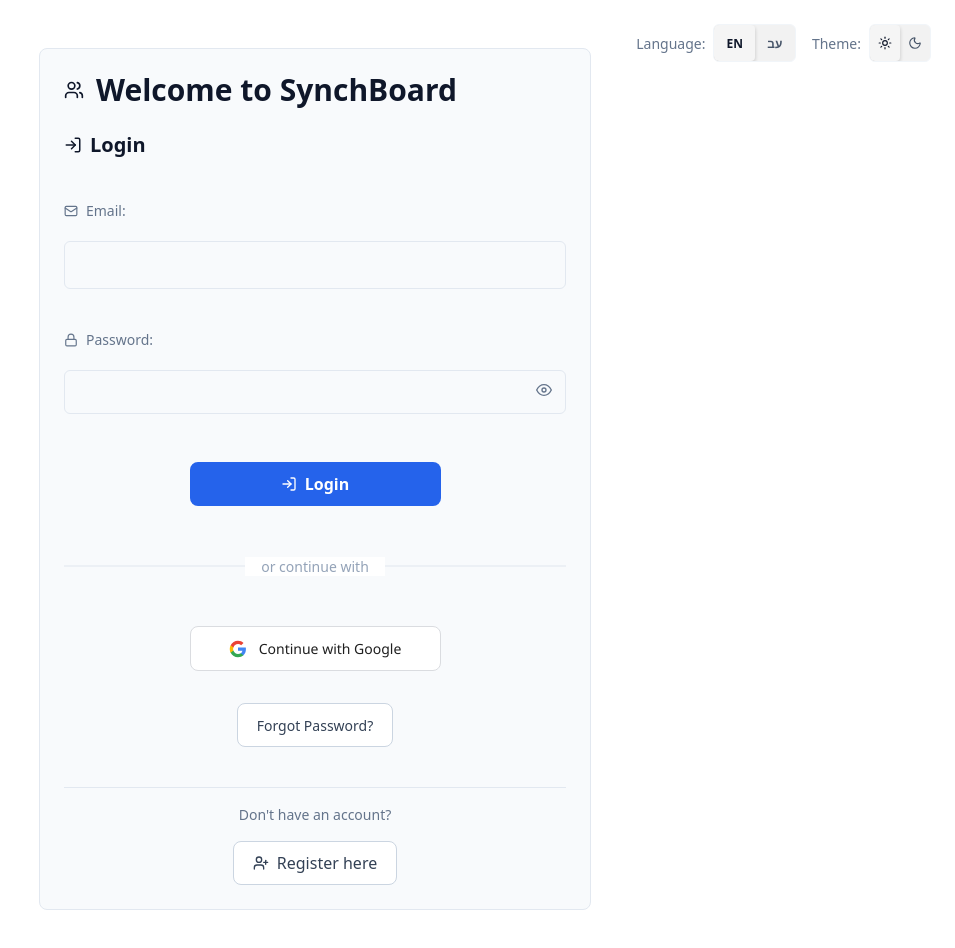
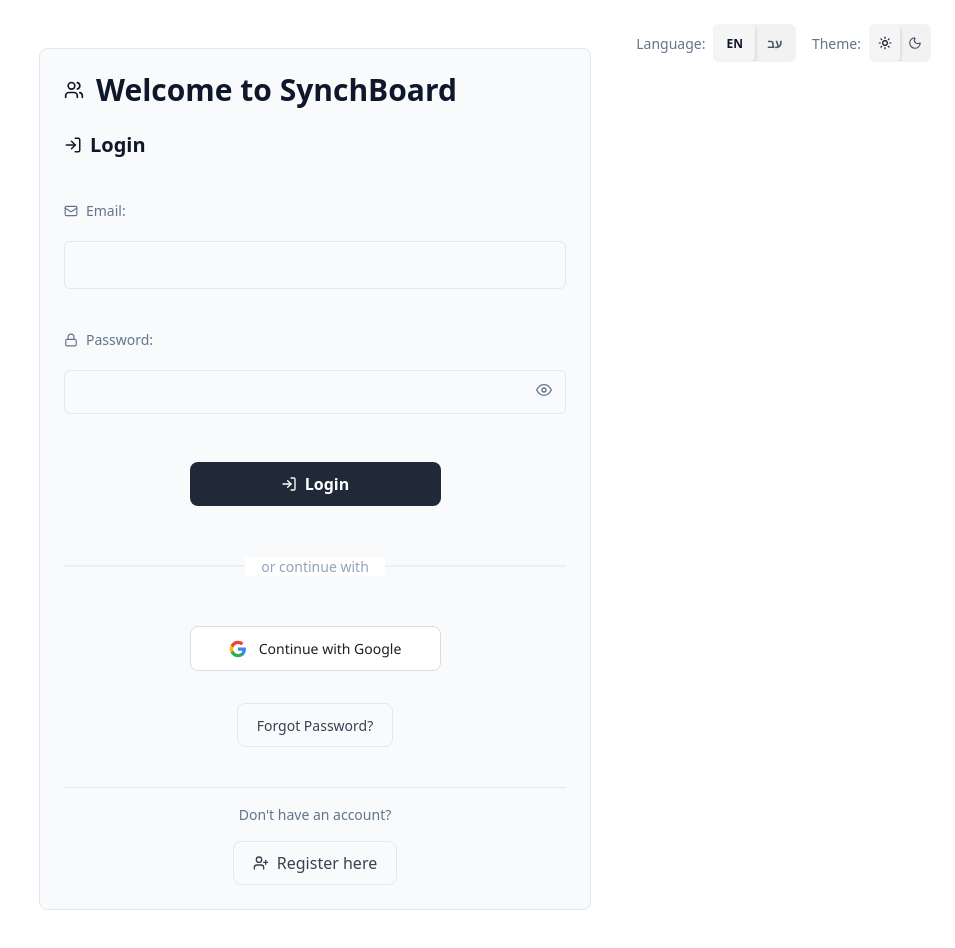
Before and after one commit to sagi-menahem/SynchBoard, a React (Vite) app in the folder frontend/: page /auth in a window 1280 px wide. Shown: the top 948 px of the page, without its empty margins (325-1280 px from the left). Built offline with nearby package versions, Linux system fonts and the light colour scheme; no server answers.

Commit message:
refactor: update button styles for compactness and consistency in toolbar usage

```diff
--- a/frontend/src/index.css
+++ b/frontend/src/index.css
@@ -105,29 +105,29 @@ body[data-theme='light'] {
         0 0 0 1px rgba(254, 202, 202, 1) inset;
 
     /* --- Button Palette --- */
-    --btn-primary-bg: #2563eb;
-    --btn-primary-bg-hover: #1d4ed8;
-    --btn-primary-text: #ffffff;
+    --btn-primary-bg: #1F2937;
+    --btn-primary-bg-hover: #111827;
+    --btn-primary-text: #FFFFFF;
 
-    --btn-secondary-bg: #ffffff;
-    --btn-secondary-bg-hover: #f1f5f9;
-    --btn-secondary-text: #334155;
-    --btn-secondary-border: #cbd5e1;
+    --btn-secondary-bg: #F9FAFB;
+    --btn-secondary-bg-hover: #F3F4F6;
+    --btn-secondary-text: #374151;
+    --btn-secondary-border: #E5E7EB;
 
-    --btn-destructive-bg: #dc2626;
-    --btn-destructive-bg-hover: #b91c1c;
-    --btn-destructive-text: #ffffff;
+    --btn-destructive-bg: #be2424;
+    --btn-destructive-bg-hover: #B91C1C;
+    --btn-destructive-text: #FFFFFF;
 
-    --btn-cta-bg: #16a34a;
-    --btn-cta-bg-hover: #15803d;
-    --btn-cta-text: #ffffff;
+    --btn-cta-bg: #059669;
+    --btn-cta-bg-hover: #047857;
+    --btn-cta-text: #FFFFFF;
 
-    --btn-warning-bg: #f59e0b;
-    --btn-warning-bg-hover: #d97706;
-    --btn-warning-text: #1e293b;
+    --btn-warning-bg: #D97706;
+    --btn-warning-bg-hover: #B45309;
+    --btn-warning-text: #FFFFFF;
 
-    --btn-icon-bg-hover: #f1f5f9;
-    --btn-icon-text: #475569;
+    --btn-icon-bg-hover: #F3F4F6;
+    --btn-icon-text: #6B7280;
 
     /* Light theme defaults */
     color: var(--color-text-primary);
@@ -226,29 +226,29 @@ body[data-theme='dark'] {
         0 0 0 1px rgba(254, 226, 226, 0.1) inset;
 
     /* --- Button Palette --- */
-    --btn-primary-bg: #3b82f6;
-    --btn-primary-bg-hover: #2563eb;
-    --btn-primary-text: #ffffff;
+    --btn-primary-bg: #17263d;
+    --btn-primary-bg-hover: #4B5563;
+    --btn-primary-text: #F9FAFB;
 
-    --btn-secondary-bg: #334155;
-    --btn-secondary-bg-hover: #475569;
-    --btn-secondary-text: #f1f5f9;
-    --btn-secondary-border: #475569;
+    --btn-secondary-bg: #41464d;
+    --btn-secondary-bg-hover: #525c6a;
+    --btn-secondary-text: #F3F4F6;
+    --btn-secondary-border: #6B7280;
 
-    --btn-destructive-bg: #ef4444;
-    --btn-destructive-bg-hover: #dc2626;
-    --btn-destructive-text: #ffffff;
+    --btn-destructive-bg: #a32323;
+    --btn-destructive-bg-hover: #DC2626;
+    --btn-destructive-text: #FFFFFF;
 
-    --btn-cta-bg: #22c55e;
-    --btn-cta-bg-hover: #16a34a;
-    --btn-cta-text: #ffffff;
+    --btn-cta-bg: #0b6144;
+    --btn-cta-bg-hover: #059669;
+    --btn-cta-text: #FFFFFF;
 
-    --btn-warning-bg: #facc15;
-    --btn-warning-bg-hover: #eab308;
-    --btn-warning-text: #1e293b;
+    --btn-warning-bg: #c28927;
+    --btn-warning-bg-hover: #D97706;
+    --btn-warning-text: #111827;
 
-    --btn-icon-bg-hover: #334155;
-    --btn-icon-text: #94a3b8;
+    --btn-icon-bg-hover: #374151;
+    --btn-icon-text: #9CA3AF;
 
     /* Dark theme defaults */
     color: rgba(255, 255, 255, 0.87);
--- a/frontend/src/shared/ui/components/forms/Button.module.scss
+++ b/frontend/src/shared/ui/components/forms/Button.module.scss
@@ -114,6 +114,9 @@
     border-color: transparent;
     font-weight: theme.$font-weight-semibold;
     box-shadow: theme.$shadow-button;
+    min-height: theme.$spacing-8; // 32px - smaller for toolbar use
+    padding: theme.$spacing-1 theme.$spacing-2; // 4px 8px - more compact
+    font-size: theme.$font-size-xs; // 12px - smaller text
 
     &:hover:not(:disabled) {
         background-color: var(--btn-cta-bg-hover);
@@ -135,6 +138,9 @@
     border-color: transparent;
     font-weight: theme.$font-weight-semibold;
     box-shadow: theme.$shadow-button;
+    min-height: theme.$spacing-8; // 32px - smaller for toolbar use
+    padding: theme.$spacing-1 theme.$spacing-2; // 4px 8px - more compact
+    font-size: theme.$font-size-xs; // 12px - smaller text
 
     &:hover:not(:disabled) {
         background-color: var(--btn-warning-bg-hover);
```
